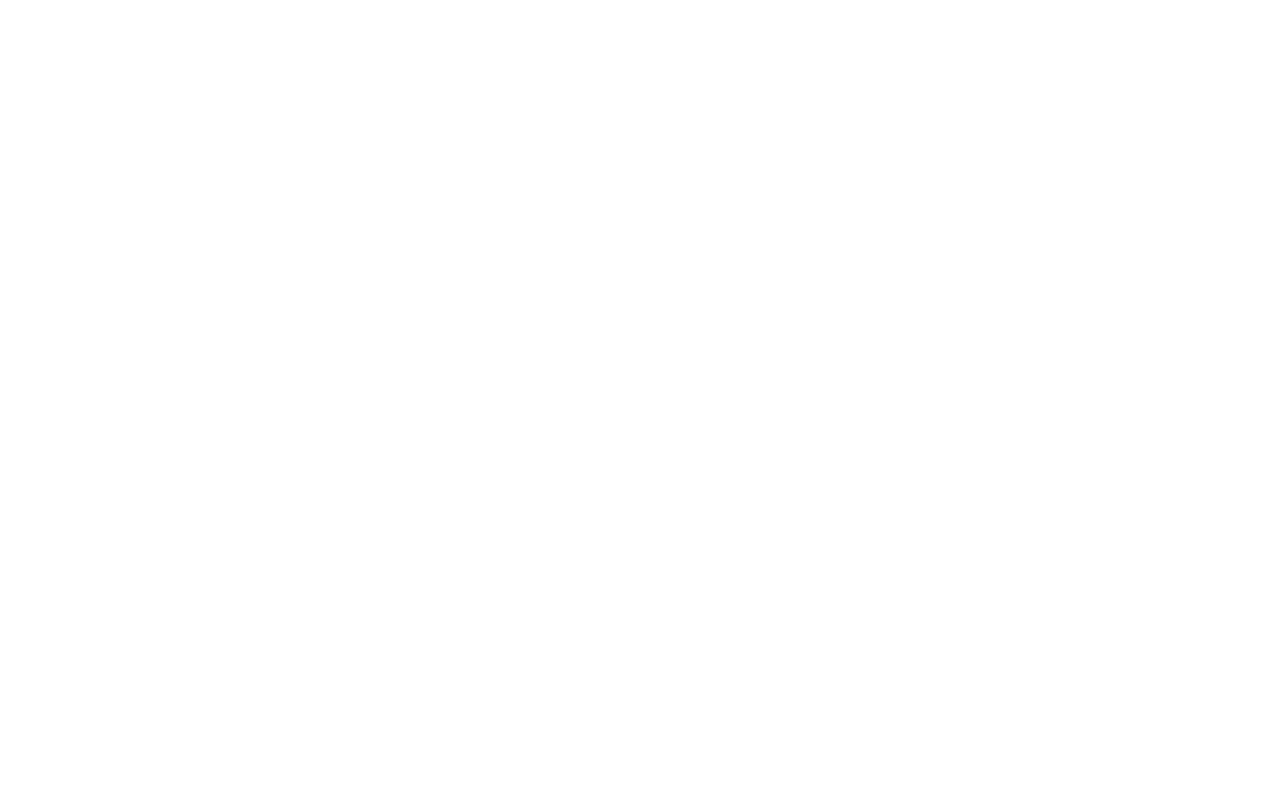
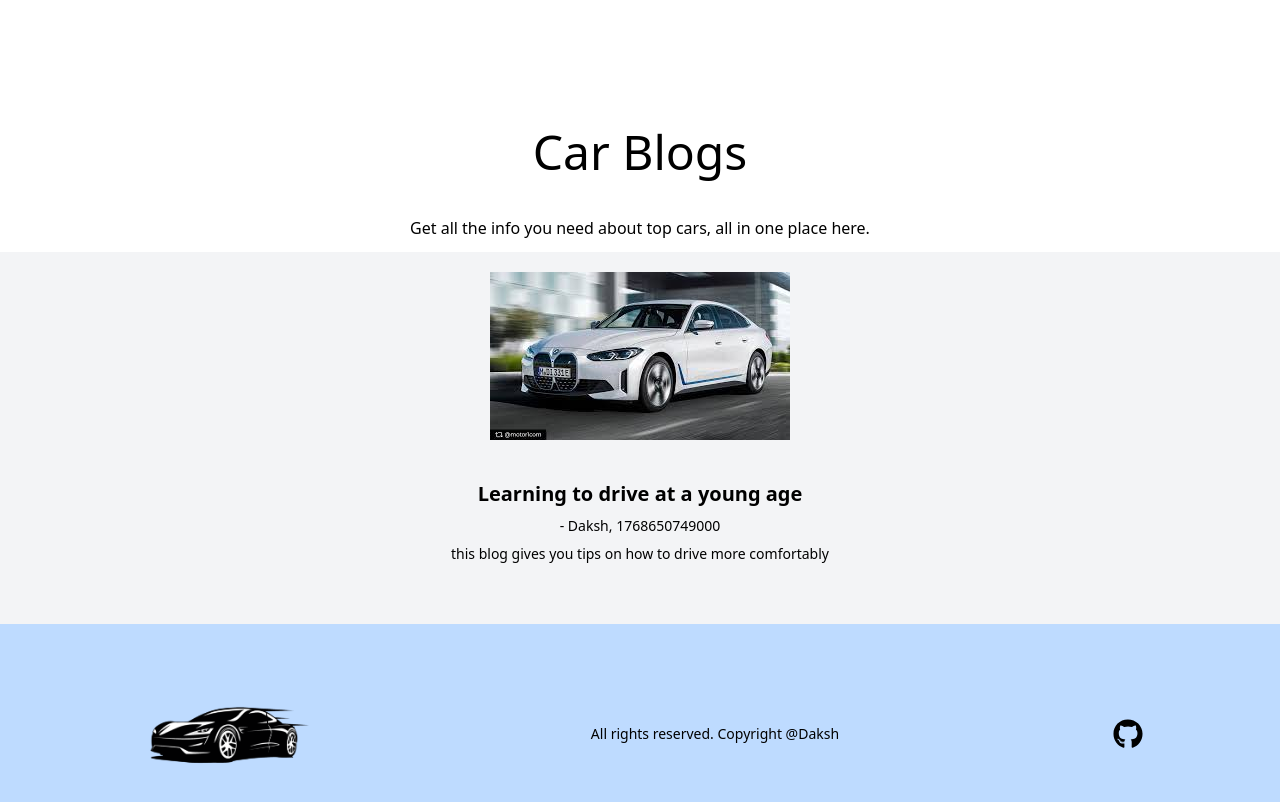
Before and after one commit to dakshs-07/blog-car, a Next.js app: page /blogs/1 in a window 1280 px wide. Before the commit this address had no page. Shown: the part 900-1702 px from the top of the page. Before the commit the page ends 800 px from the top, so only its background shows below. Built offline with nearby package versions, Linux system fonts and the light colour scheme.

Commit message:
set up individual index pages

```diff
--- /dev/null
+++ b/app/blogs/[id]/page.jsx
@@ -0,0 +1,32 @@
+"use client";
+
+import { useParams } from "next/navigation";
+import { blog_data } from "@/public/assets/assets";
+import { useEffect, useState } from "react";
+
+const Page = () => {
+  const { id } = useParams();
+  const [data, setData] = useState(null);
+
+  useEffect(() => {
+    const blog = blog_data.find((item) => item.id === Number(id));
+    setData(blog);
+  }, [id]);
+
+  if (!data) return <p>Loading. Starting up the engine please wait</p>;
+
+  return (
+    <div className="bg-gray-100 mt-10 p-5 md:px-12 lg:px-28">
+      <div className="flex flex-col justify-between items-center">
+        <img src={data.image} alt={data.title} />
+      </div>
+      <div className="flex flex-col justify-between items-center py-10 gap-y-2">
+        <h1 className="text-xl font-semibold font-">{data.title}</h1>
+        <p className="text-sm">- {data.author}, {data.date}</p>
+        <p className="text-sm">{data.description}</p>
+      </div>
+    </div>
+  );
+};
+
+export default Page;
--- a/app/layout.js
+++ b/app/layout.js
@@ -1,5 +1,7 @@
 import { Geist, Geist_Mono } from "next/font/google";
 import "./globals.css";
+import Header from "@/components/Header";
+import Footer from "@/components/Footer";
 
 const geistSans = Geist({
   variable: "--font-geist-sans",
@@ -22,7 +24,9 @@
       <body
         className={`${geistSans.variable} ${geistMono.variable} antialiased`}
       >
+        <Header />
         {children}
+        <Footer />
       </body>
     </html>
   );
--- a/app/page.js
+++ b/app/page.js
@@ -2,13 +2,13 @@
 import BlogList from "@/components/BlogList";
 import Footer from "@/components/Footer";
 import Header from "@/components/Header";
+import SubscriptionButton from "@/components/SubscriptionButton";
 
 export default function Home() {
   return (
     <>
-    <Header/>
+    <SubscriptionButton />
     <BlogList />
-    <Footer />
     </>
   );
 }
```
